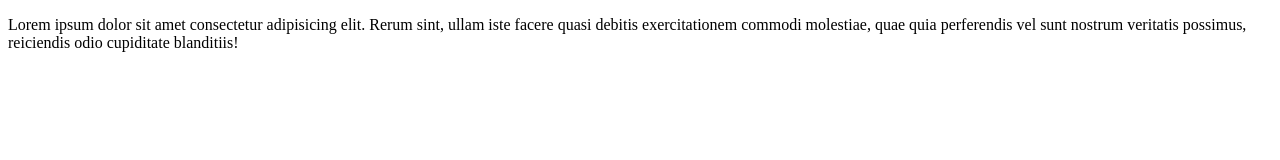
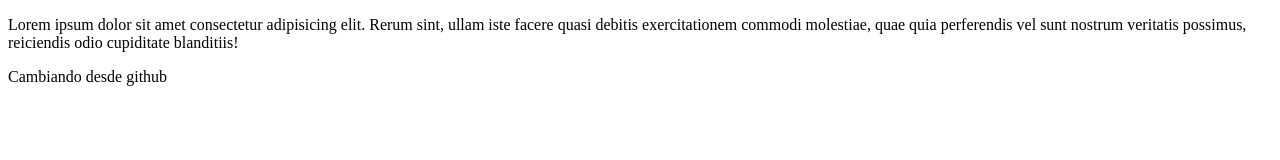
Before and after one commit to SahylinnLagos/Curso-git-2.0, a plain HTML site: page index.html in a window 1280 px wide. Drawn offline with Linux system fonts and the light colour scheme.

Commit message:
cambio index.html

```diff
--- a/index.html
+++ b/index.html
@@ -7,5 +7,6 @@
 </head>
 <body>
     <p>Lorem ipsum dolor sit amet consectetur adipisicing elit. Rerum sint, ullam iste facere quasi debitis exercitationem commodi molestiae, quae quia perferendis vel sunt nostrum veritatis possimus, reiciendis odio cupiditate blanditiis!</p>
+    <p> Cambiando desde github</p>
 </body>
 </html>
```
